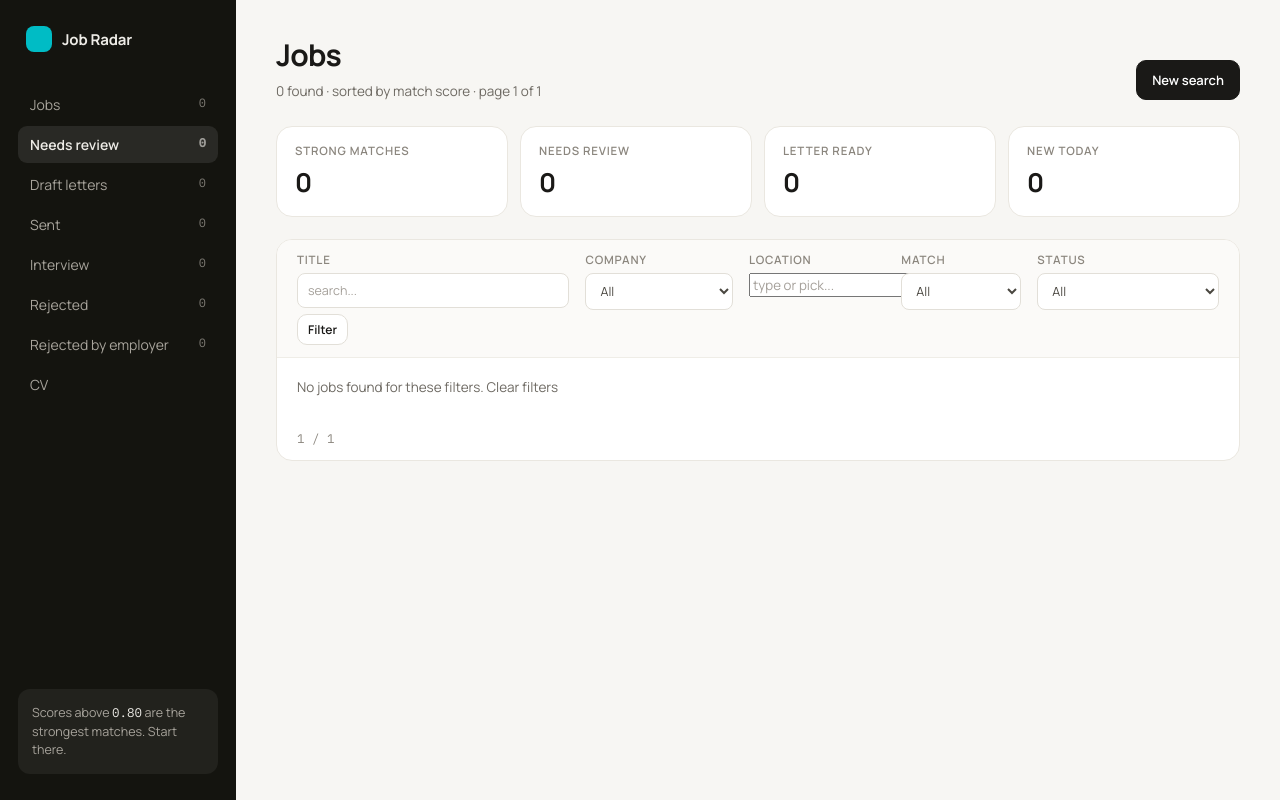
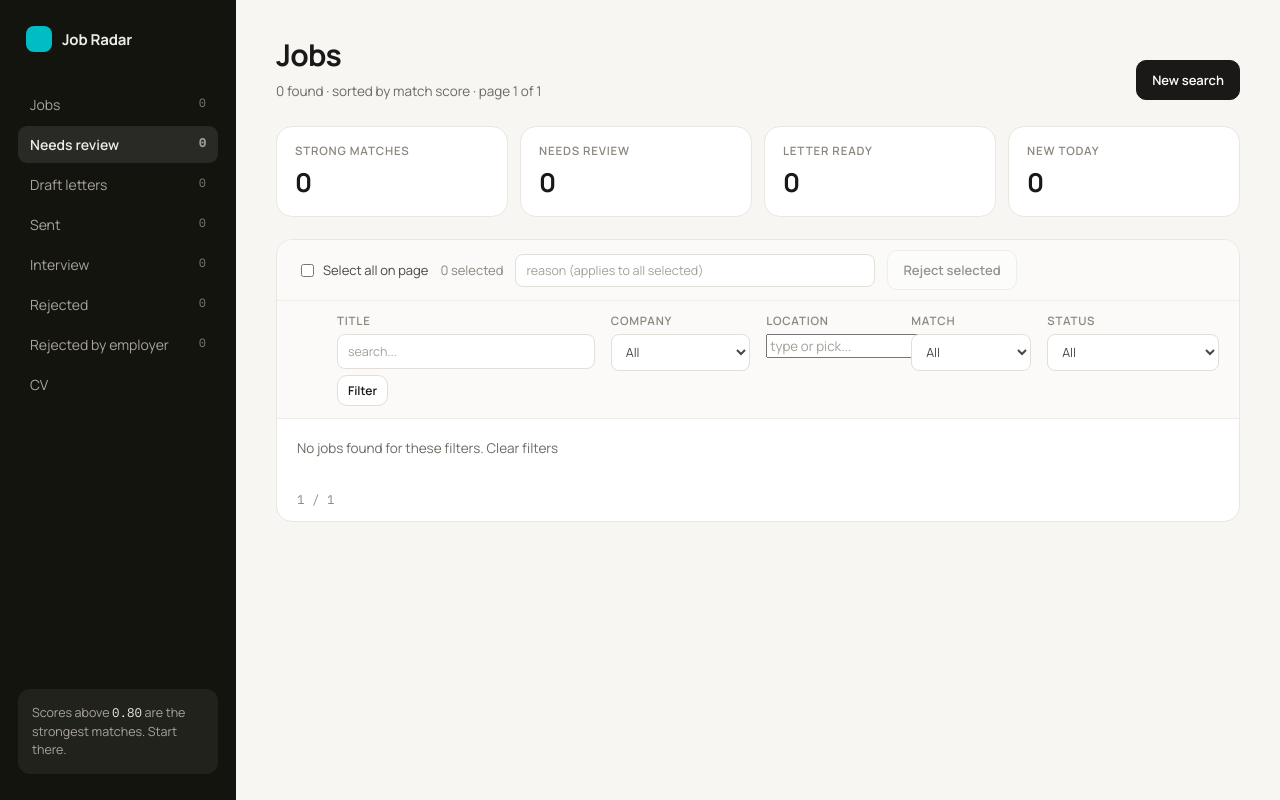
Before and after one commit to woskam/job-radar, a Flask app: page /?status=pending_approval in a window 1280 px wide. Run offline with Flask 3, Linux system fonts and the light colour scheme; data that the repository does not hold is empty; parts of the project's set-up code (start-up, migrations or seed data) failed here and were passed over.

Commit message:
Add bulk reject to the dashboard's Needs review list
Rejecting a backlog of pending_approval jobs one at a time (each its
own dropdown + Save) didn't scale for clearing out a pile of
non-relevant matches. Adds a checkbox per row plus a bulk-action bar
(select all on page, one shared reason, "Reject selected") -- scoped
to only appear when filtering status=pending_approval, since that's
the one view this was asked for.

New POST /jobs/bulk_reject takes a list of job_ids + a shared reason.
Server-side WHERE still requires status = 'pending_approval' on each
row, same defensive spirit as the existing single-item route: a job
that's moved on since the page was loaded (approved elsewhere, or
already bulk-rejected in an earlier submit) is silently skipped
instead of being overwritten.

Tested against a scratch copy of job_radar.db via a temporary
dashboard instance on a separate port: bulk reject of 2 real pending
jobs both succeeded with the shared reason; re-submitting one already-
rejected ID alongside one still-pending ID correctly left the former's
original reason untouched and only processed the latter.

Co-Authored-By: Claude Sonnet 5 <noreply@anthropic.com>

```diff
--- a/dashboard/app.py
+++ b/dashboard/app.py
@@ -680,6 +680,33 @@ def update_status(job_id):
     return redirect(url_for("index"))
 
 
+@app.route("/jobs/bulk_reject", methods=["POST"])
+def bulk_reject():
+    # Scoped to the Needs review list on purpose -- the checkboxes that
+    # submit here only ever appear on the pending_approval filtered view
+    # (see index.html), and the WHERE clause re-enforces that server-side
+    # rather than trusting the posted IDs' current status: a job that's
+    # since moved on (e.g. approved from another tab/Telegram in between)
+    # is silently skipped instead of being rejected out from under that.
+    job_ids = [int(i) for i in request.form.getlist("job_ids") if i.isdigit()]
+    reason = request.form.get("reason", "").strip() or "Rejected via dashboard (bulk)"
+    if job_ids:
+        conn = get_db()
+        placeholders = ",".join("?" for _ in job_ids)
+        conn.execute(
+            f"UPDATE jobs SET status = 'rejected', rejected_at = CURRENT_TIMESTAMP, "
+            f"rejected_stage = 'approval', rejected_reason = ? "
+            f"WHERE id IN ({placeholders}) AND status = 'pending_approval'",
+            [reason, *job_ids],
+        )
+        conn.commit()
+        conn.close()
+    return_qs = request.form.get("return_qs", "").strip()
+    if return_qs:
+        return redirect(f"{url_for('index')}?{return_qs}")
+    return redirect(url_for("index"))
+
+
 def _cv_filename(extension: str, variant: str) -> str:
     name = _clean_filename_part(SENDER["name"])
     suffix = " (Short)" if variant == "short" else ""
--- a/dashboard/templates/index.html
+++ b/dashboard/templates/index.html
@@ -14,6 +14,20 @@
 
   .list-card { overflow: hidden; }
   .job-grid-cols { display: grid; grid-template-columns: minmax(0,2.4fr) minmax(0,1.3fr) minmax(0,1.2fr) 120px minmax(0,1.6fr); gap: 16px; }
+  .job-grid-cols.bulk-mode { grid-template-columns: 24px minmax(0,2.4fr) minmax(0,1.3fr) minmax(0,1.2fr) 120px minmax(0,1.6fr); }
+  .job-row-check { align-self: center; }
+
+  .bulk-bar {
+    display: flex; align-items: center; gap: 12px; padding: 10px 20px;
+    border-bottom: 1px solid var(--divider-2); background: var(--surface-subtle); font-size: 13px;
+  }
+  .bulk-bar label { display: flex; align-items: center; gap: 6px; color: var(--text-body); }
+  .bulk-bar .bulk-count { color: var(--muted-2); }
+  .bulk-bar input[type=text] {
+    flex: 1 1 240px; max-width: 360px; padding: 7px 10px; border-radius: 8px;
+    border: 1px solid var(--border-input); background: #fff; font-size: 12.5px; color: var(--text-body);
+  }
+  .bulk-bar button:disabled { opacity: 0.45; cursor: not-allowed; }
   .list-head {
     padding: 12px 20px; border-bottom: 1px solid var(--divider-2); background: var(--surface-subtle);
     align-items: start;
@@ -102,8 +116,23 @@
   </div>
 
   <div class="card list-card">
+    {% if filters.status == 'pending_approval' %}
+    <form id="bulk-reject-form" method="post" action="{{ url_for('bulk_reject') }}">
+      <input type="hidden" name="return_qs" value="{{ request.query_string.decode() }}">
+      <div class="bulk-bar">
+        <label><input type="checkbox" id="bulk-select-all"> Select all on page</label>
+        <span class="bulk-count" id="bulk-count">0 selected</span>
+        <input type="text" name="reason" placeholder="reason (applies to all selected)">
+        <button type="submit" class="btn" id="bulk-reject-btn" disabled
+          onclick="return confirm('Reject ' + document.getElementById('bulk-count').textContent + '? This can\'t be undone in bulk.');">
+          Reject selected
+        </button>
+      </div>
+    </form>
+    {% endif %}
     <form method="get" action="{{ url_for('index') }}">
-      <div class="job-grid-cols list-head">
+      <div class="job-grid-cols list-head {{ 'bulk-mode' if filters.status == 'pending_approval' }}">
+        {% if filters.status == 'pending_approval' %}<div></div>{% endif %}
         <div>
           <span class="col-label">Title</span>
           <input type="text" name="title" value="{{ filters.title }}" placeholder="search...">
@@ -150,7 +179,10 @@
     {% for job in jobs %}
     {% set score = job['relevance_score'] or 0 %}
     {% set meta = status_meta(job['status']) %}
-      <div class="job-grid-cols job-row" style="display:grid;">
+      <div class="job-grid-cols job-row {{ 'bulk-mode' if filters.status == 'pending_approval' }}" style="display:grid;">
+        {% if filters.status == 'pending_approval' %}
+        <input type="checkbox" class="job-row-check bulk-check" name="job_ids" value="{{ job['id'] }}" form="bulk-reject-form">
+        {% endif %}
         <a href="{{ url_for('job_detail', job_id=job['id']) }}" target="_blank" class="job-row-link" style="display:contents; text-decoration:none; color:inherit;">
           <div style="min-width:0;">
             <div class="job-title">{{ job['title'] }}</div>
@@ -201,4 +233,28 @@
         {% endif %}
       </div>
     </div>
+  {% if filters.status == 'pending_approval' %}
+  <script>
+    (function () {
+      const checks = Array.from(document.querySelectorAll('.bulk-check'));
+      const selectAll = document.getElementById('bulk-select-all');
+      const count = document.getElementById('bulk-count');
+      const submitBtn = document.getElementById('bulk-reject-btn');
+
+      function refresh() {
+        const n = checks.filter((c) => c.checked).length;
+        count.textContent = n + ' selected';
+        submitBtn.disabled = n === 0;
+        selectAll.checked = n > 0 && n === checks.length;
+      }
+
+      selectAll.addEventListener('change', () => {
+        checks.forEach((c) => { c.checked = selectAll.checked; });
+        refresh();
+      });
+      checks.forEach((c) => c.addEventListener('change', refresh));
+      refresh();
+    })();
+  </script>
+  {% endif %}
 {% endblock %}
```
